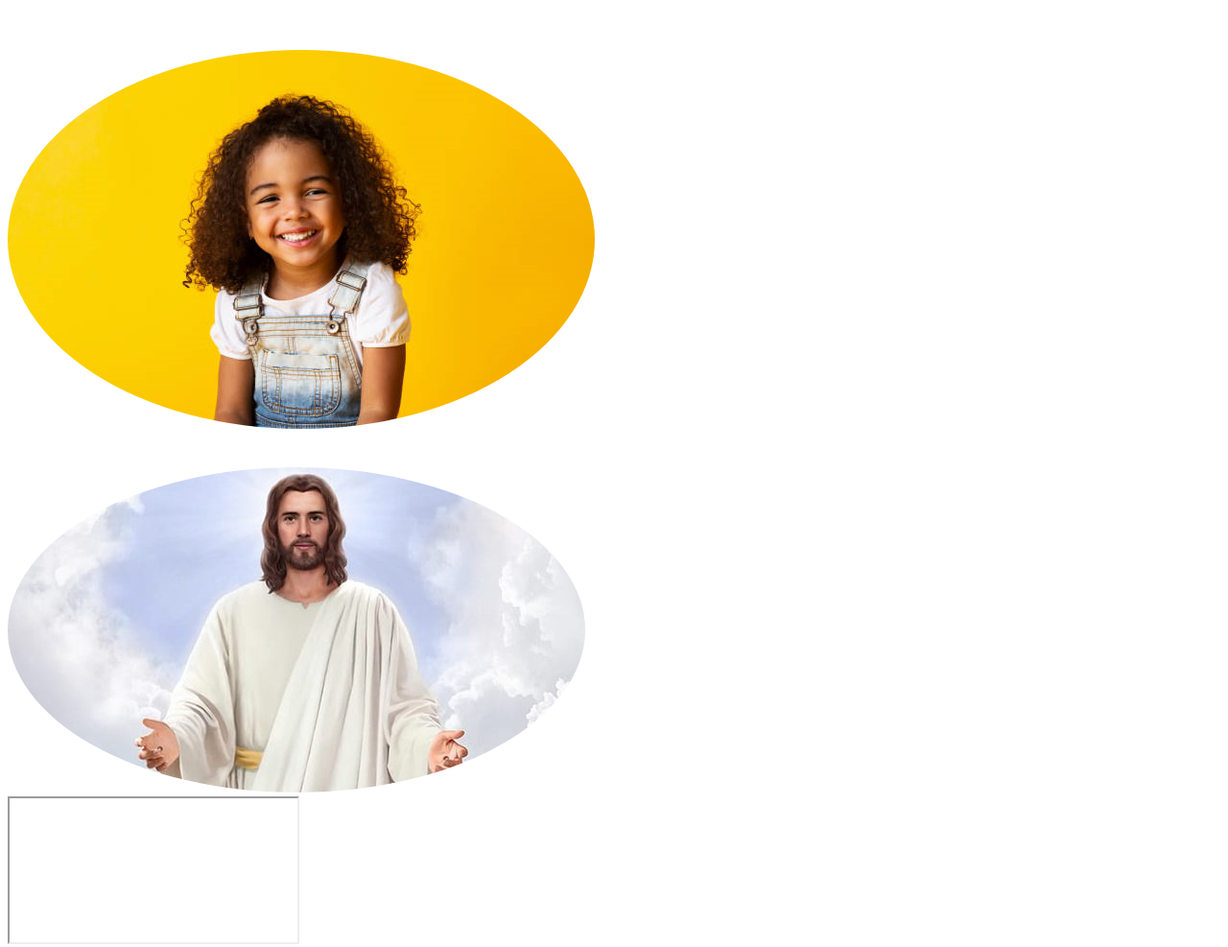
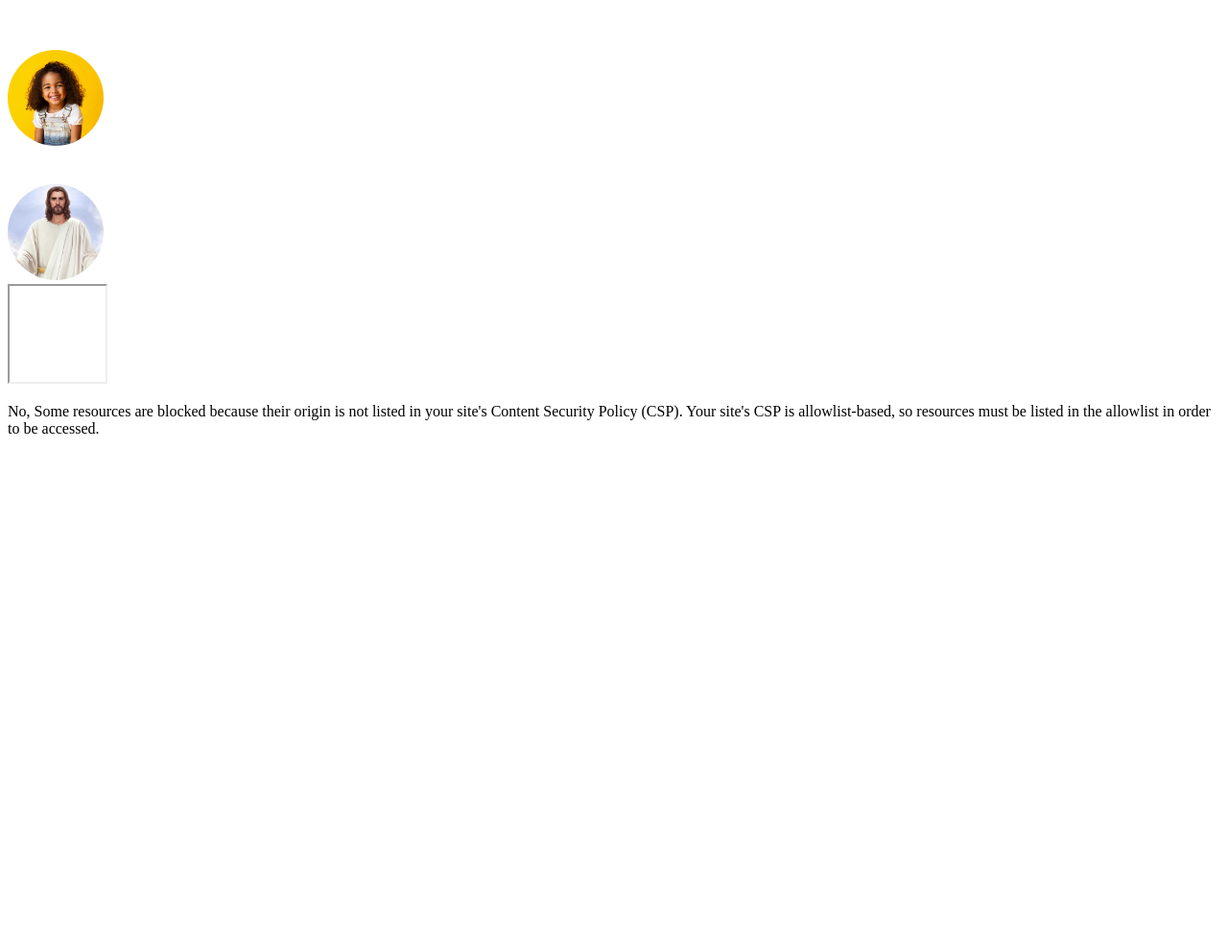
Before and after one commit to promise-nathaniel/htmlexercise, a plain HTML site: page index.html in a window 1280 px wide. Shown: the part 1073-2060 px from the top of the page at 96% size. After the commit the page ends 1545 px from the top, so only its background shows below. Drawn offline with Linux system fonts and the light colour scheme; grey boxes are pictures that could not be loaded.

Commit message:
Add files via upload

```diff
--- a/index.html
+++ b/index.html
@@ -110,15 +110,16 @@
     <br>
     <br>
     <div>
-        <img src="cutie.png" alt="">
+        <img src="cutie.png" alt="cute black girl">
         <br>
         <br>
         <br>
-        <img src="Jesus.png" alt="">
+        <img src="Jesus.png" alt="Jesus">
     </div>
 
     <div>
-        <iframe src=" https://github.com/allindeveloper" name="all in developer"></iframe>
+        <iframe src=" https://github.com/allindeveloper" width="100" height="100" name="okay"></iframe>
+        <p>No, Some resources are blocked because their origin is not listed in your site's Content Security Policy (CSP). Your site's CSP is allowlist-based, so resources must be listed in the allowlist in order to be accessed.</p>
     </div>
 </body>
 
--- a/mystyle.css
+++ b/mystyle.css
@@ -66,6 +66,8 @@ td {
 }
 
 div img {
-    /* width: 50px; */
-    border-radius: 80%;
+    width: 100px;
+    height: 100px;
+    border-radius: 50%;
+    object-fit: cover;
 }
```
